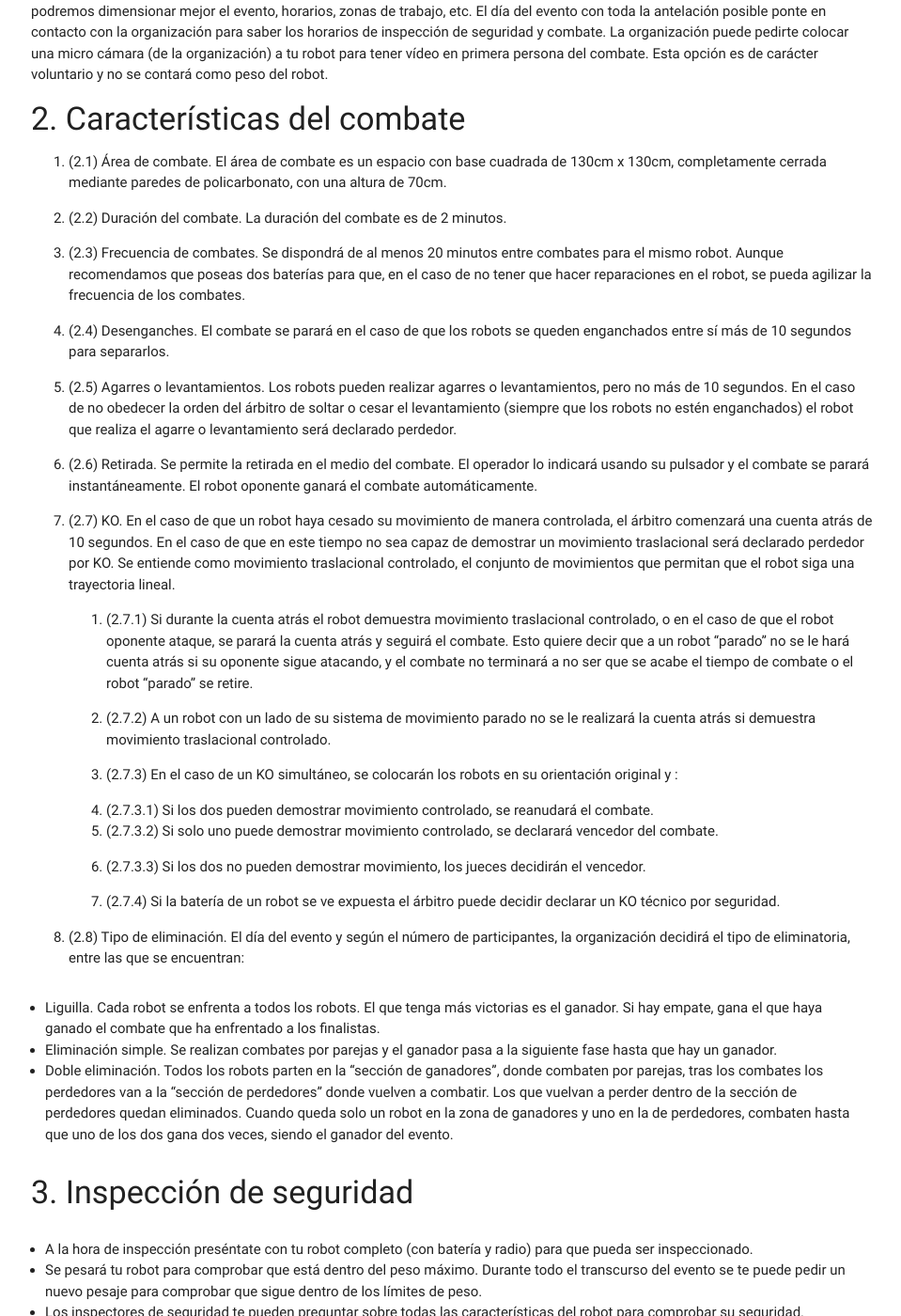
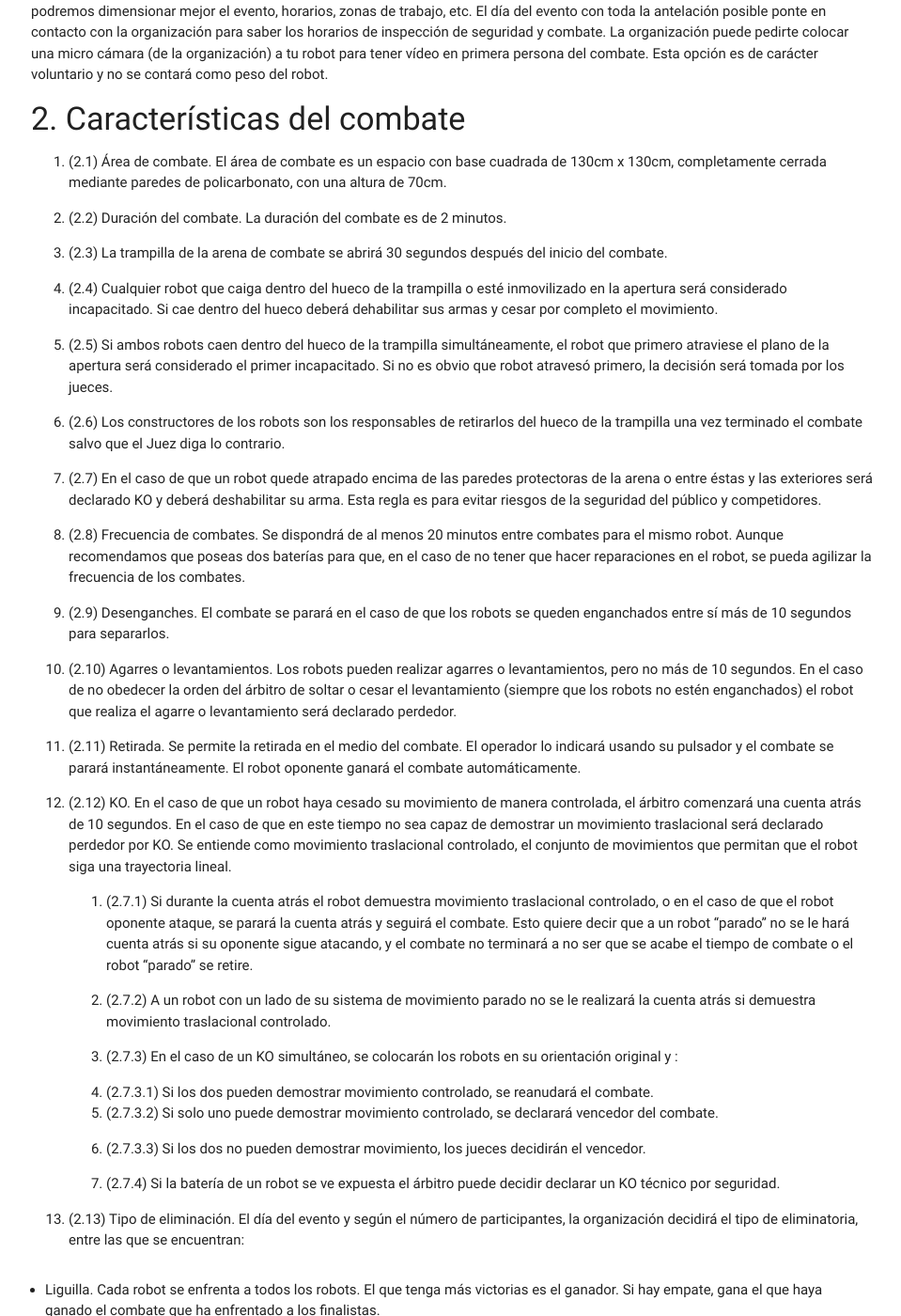
Before and after one commit to brico-labs/Regulamentos, a Jekyll site: the page built from combate_es.md, in a window 1280 px wide and 1400 px high, scrolled down 845 px. Shown: the whole window at 94% size, without its empty margins (159-1118 px from the left). Built offline with Jekyll 4.4.1, drawn with Linux system fonts in a browser that asks for light colours; nearby versions of some CDN libraries; some of the changed text lies outside the part shown.

Commit message:
Cambio de reglamento
Se añaden nuevas normas al reglamento, los 2.3 a 2.7

```diff
--- a/combate_es.md
+++ b/combate_es.md
@@ -10,7 +10,7 @@ Somos conscientes de que en realidad esta competición es de cacharros móviles
 teleoperados de combate y no son propiamente Robots, pero los llamaremos así para hacerlo más corto ;)
 Este reglamento tiene la intención de fomentar la competición justa y asegurar la máxima seguridad posible. Pero también queremos que haya el mayor número de participantes, por lo que te animamos a competir. En el caso de cualquier duda no dudes en ponerte en contacto con nosotros en el correo info@oshwdem.org
 
-  - Revisión 1 (2015): vigente desde OSHWDem 2015
+  - Revisión 2 (2017): vigente desde OSHWDem 2017
 
 ### Objetivo
 Dos robots teleoperados combaten con sus armas entre sí en un recinto cerrado luchando por ser el robot más fuerte y mejor diseñado. La pericia de sus constructores y operadores se pondrá en juego para encontrar el mejor robot de combate del evento.
@@ -33,15 +33,25 @@ La organización puede pedirte colocar una micro cámara (de la organización) a
 
 2. (2.2) Duración del combate. La duración del combate es de 2 minutos.
 
-3. (2.3) Frecuencia de combates. Se dispondrá de al menos 20 minutos entre combates para el mismo robot. Aunque recomendamos que poseas dos baterías para que, en el caso de no tener que hacer reparaciones en el robot, se pueda agilizar la frecuencia de los combates.
+3. (2.3) La trampilla de la arena de combate se abrirá 30 segundos después del inicio del combate.
 
-4. (2.4) Desenganches. El combate se parará en el caso de que los robots se queden enganchados entre sí más de 10 segundos para separarlos.
+4. (2.4) Cualquier robot que caiga dentro del hueco de la trampilla o esté inmovilizado en la apertura será considerado incapacitado. Si cae dentro del hueco deberá dehabilitar sus armas y cesar por completo el movimiento.
 
-5. (2.5) Agarres o levantamientos. Los robots pueden realizar agarres o levantamientos, pero no más de 10 segundos. En el caso de no obedecer la orden del árbitro de soltar o cesar el levantamiento (siempre que los robots no estén enganchados) el robot que realiza el agarre o levantamiento será declarado perdedor.
+5. (2.5) Si ambos robots caen dentro del hueco de la trampilla simultáneamente, el robot que primero atraviese el plano de la apertura será considerado el primer incapacitado. Si no es obvio que robot atravesó primero, la decisión será tomada por los jueces.
 
-6. (2.6) Retirada. Se permite la retirada en el medio del combate. El operador lo indicará usando su pulsador y el combate se parará instantáneamente. El robot oponente ganará el combate automáticamente.
+6. (2.6) Los constructores de los robots son los responsables de retirarlos del hueco de la trampilla una vez terminado el combate salvo que el Juez diga lo contrario.
 
-7. (2.7) KO. En el caso de que un robot haya cesado su movimiento de manera controlada, el árbitro comenzará una cuenta atrás de 10 segundos. En el caso de que en este tiempo no sea capaz de demostrar un movimiento traslacional será declarado perdedor por KO. Se entiende como movimiento traslacional controlado, el conjunto de movimientos que permitan que el robot siga una trayectoria lineal.
+7. (2.7) En el caso de que un robot quede atrapado encima de las paredes protectoras de la arena o entre éstas y las exteriores será declarado KO y deberá deshabilitar su arma. Esta regla es para evitar riesgos de la seguridad del público y competidores.
+
+8. (2.8) Frecuencia de combates. Se dispondrá de al menos 20 minutos entre combates para el mismo robot. Aunque recomendamos que poseas dos baterías para que, en el caso de no tener que hacer reparaciones en el robot, se pueda agilizar la frecuencia de los combates.
+
+9. (2.9) Desenganches. El combate se parará en el caso de que los robots se queden enganchados entre sí más de 10 segundos para separarlos.
+
+10. (2.10) Agarres o levantamientos. Los robots pueden realizar agarres o levantamientos, pero no más de 10 segundos. En el caso de no obedecer la orden del árbitro de soltar o cesar el levantamiento (siempre que los robots no estén enganchados) el robot que realiza el agarre o levantamiento será declarado perdedor.
+
+11. (2.11) Retirada. Se permite la retirada en el medio del combate. El operador lo indicará usando su pulsador y el combate se parará instantáneamente. El robot oponente ganará el combate automáticamente.
+
+12. (2.12) KO. En el caso de que un robot haya cesado su movimiento de manera controlada, el árbitro comenzará una cuenta atrás de 10 segundos. En el caso de que en este tiempo no sea capaz de demostrar un movimiento traslacional será declarado perdedor por KO. Se entiende como movimiento traslacional controlado, el conjunto de movimientos que permitan que el robot siga una trayectoria lineal.
 
     1. (2.7.1) Si durante la cuenta atrás el robot demuestra movimiento traslacional controlado, o en el caso de que el robot oponente ataque, se parará la cuenta atrás y seguirá el combate. Esto quiere decir que a un robot "parado" no se le hará cuenta atrás si su oponente sigue atacando, y el combate no terminará a no ser que se acabe el tiempo de combate o el robot "parado" se retire.
 
@@ -55,7 +65,7 @@ La organización puede pedirte colocar una micro cámara (de la organización) a
 
     4. (2.7.4) Si la batería de un robot se ve expuesta el árbitro puede decidir declarar un KO técnico por seguridad.
 
-8. (2.8) Tipo de eliminación. El día del evento y según el número de participantes, la organización decidirá el tipo de eliminatoria, entre las que se encuentran:
+13. (2.13) Tipo de eliminación. El día del evento y según el número de participantes, la organización decidirá el tipo de eliminatoria, entre las que se encuentran:
 
 + Liguilla. Cada robot se enfrenta a todos los robots. El que tenga más victorias es el ganador. Si hay empate, gana el que haya ganado el combate que ha enfrentado a los finalistas.
 + Eliminación simple. Se realizan combates por parejas y el ganador pasa a la siguiente fase hasta que hay un ganador.
```
